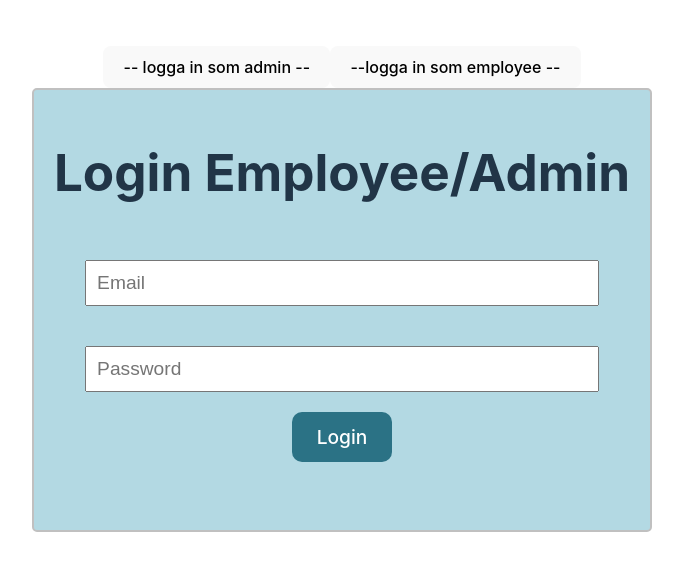
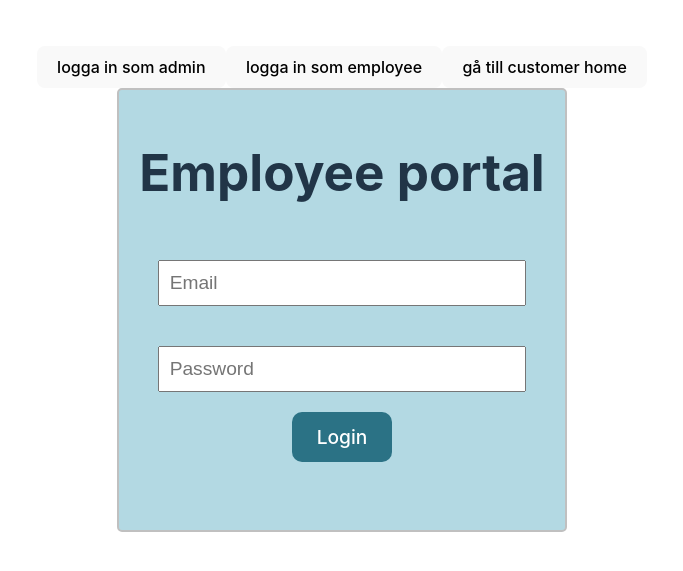
Before and after one commit to natischmidt/CleanCodeFrontend, a React (Vite) app: page / in a window 1280 px wide. Shown: the part 111-682 px from the top of the page, without its empty margins (298-981 px from the left). Built offline with nearby package versions, Linux system fonts and the light colour scheme.

Commit message:
lade till knapp på startsidan för att komma till kundsidan. fixade till knapp i tabell

```diff
--- a/src/forms/loginAdminOrEmployee.tsx
+++ b/src/forms/loginAdminOrEmployee.tsx
@@ -82,12 +82,13 @@ const LoginAdminOrEmployeeForm = () => {
         <div style={styles.container}>
 
             <div>
-                <button style={styles.introText} onClick={quickLoginAsAdmin}>-- logga in som admin --</button>
-                <button style={styles.introText} onClick={quickLoginAsEmployee}>--logga in som employee --</button>
+                <button onClick={quickLoginAsAdmin}>logga in som admin</button>
+                <button onClick={quickLoginAsEmployee}>logga in som employee</button>
+                <button onClick={() => goToHomePage("/customerHome")}>gå till customer home</button>
             </div>
 
                 <form style={styles.form} onSubmit={handleSubmit}>
-                <h1>Login Employee/Admin</h1>
+                <h1>Employee portal</h1>
                 <input
                     type="text"
                     placeholder="Email"
--- a/src/reusableComponents/table.tsx
+++ b/src/reusableComponents/table.tsx
@@ -69,8 +69,16 @@ const styles = {
         backgroundColor: "#f83f3f"
     },
     update: {
-        backgroundColor: "#6e6efc",
-        justifyContent: 'space-between'
+        display: "flex",
+        backgroundColor: "#729ca8",
+        // justifyContent: 'space-between',
+        width: "5rem",
+        height: "2.5rem",
+        alignItems: "center",
+        textAlign: "center",
+        justifyContent: "center",
+        boxShadow: '0 0 5px rgba(0, 0, 0, 1)',
+
     },
     tableCell: {
         border: '1px solid #729ca890',
```
